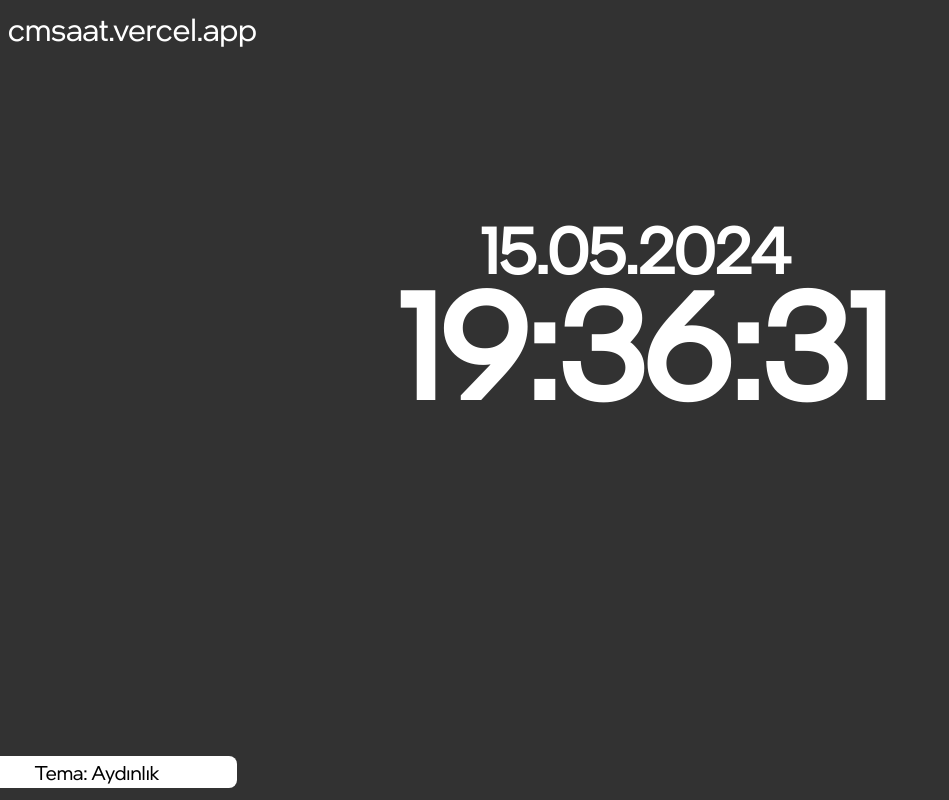
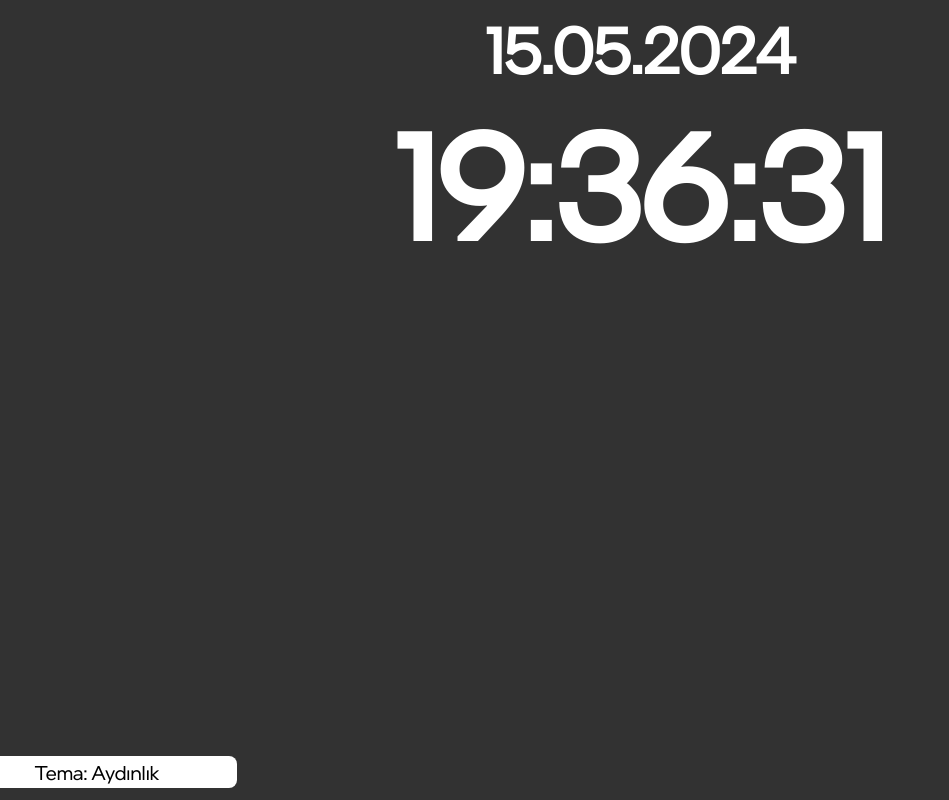
Before and after one commit to kayyraa/saatkac, a plain HTML site: page index.html in a window 1280 px wide. Shown: the whole page, without its empty margins (0-949 px from the left). Drawn offline with Linux system fonts and the light colour scheme.

Commit message:
Add files via upload

```diff
--- a/index.html
+++ b/index.html
@@ -7,11 +7,6 @@
         @font-face {
             font-family: "Intel";
             src: url("intel.ttf");
-        }
-
-        a {
-            color: white;
-            text-decoration: none;
         }
 
         body {
@@ -27,26 +22,35 @@
         }
 
         #date {
-            position: fixed;
-            left: 37.5%;
-            top: 26%;
+            display: flex;
+            justify-content: center;
+            align-items: center;
+            flex-direction: column;
+            margin: 0 auto;
+            width: 100%;
             font-size: 64px;
             transition: color 1s ease;
         }
 
         #clock {
-            position: fixed;
             text-wrap: nowrap;
-            top: 31%;
+            display: flex;
+            justify-content: center;
+            align-items: center;
+            flex-direction: column;
+            margin: 0 auto;
+            width: 100%;
             font-size: 148px;
-            width: auto;
             transition: color 1s ease;
         }
 
         #clock-container {
-            position: fixed;
-            top: 31%;
-            left: 31%;
+            display: flex;
+            justify-content: center;
+            align-items: center;
+            flex-direction: column;
+            margin: 0 auto;
+            width: 100%;
         }
 
         #ad {
@@ -78,7 +82,6 @@
 </head>
 <body>
     <span id="date">DD.MM.YYYY</span>
-    <span><a id="ad" href="https://cmsaat.vercel.app">cmsaat.vercel.app</a></span>
     <button id="theme">Tema: Aydınlık</button>
     <div id="clock-container">
         <span id="clock">HH:MM:SS</span>
```
